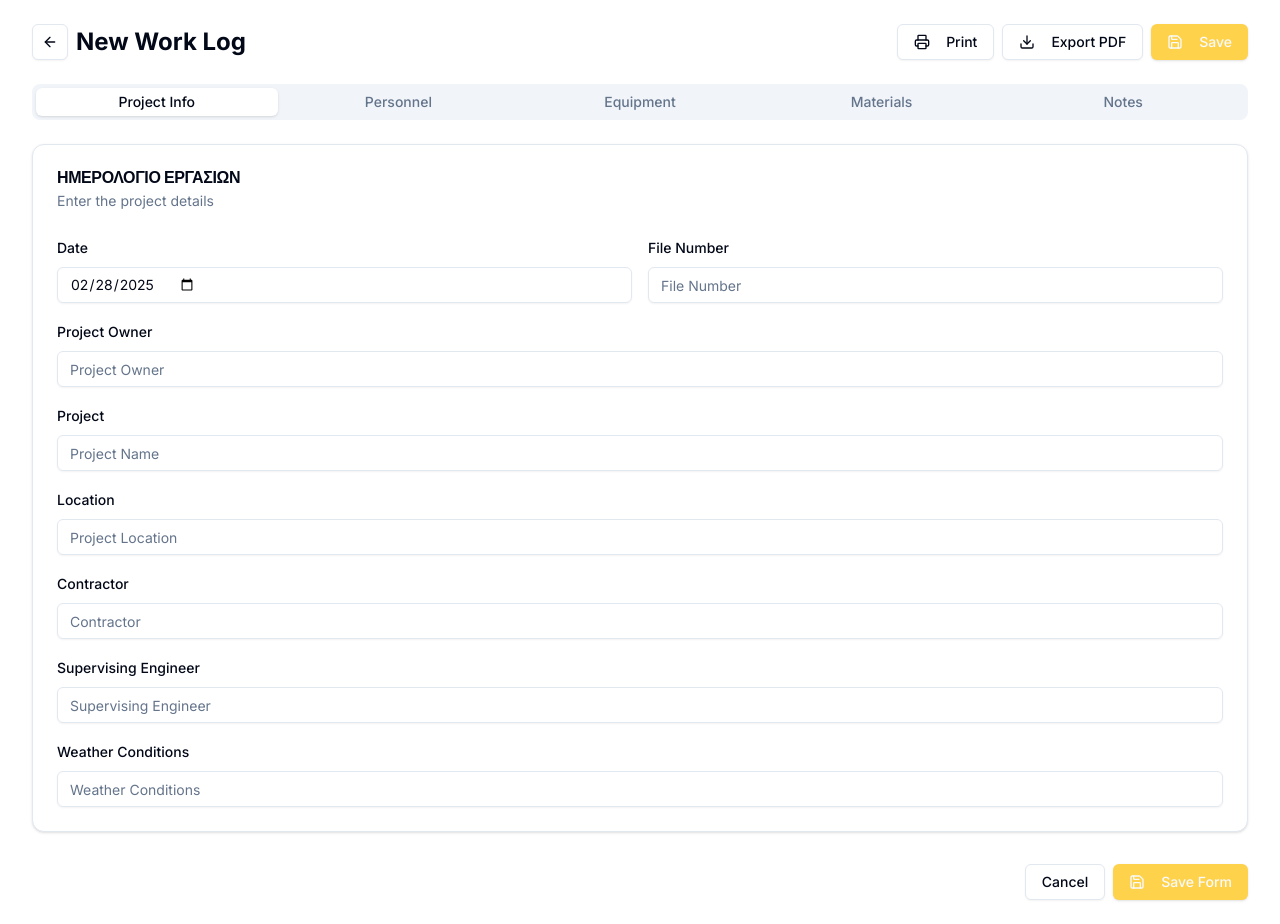
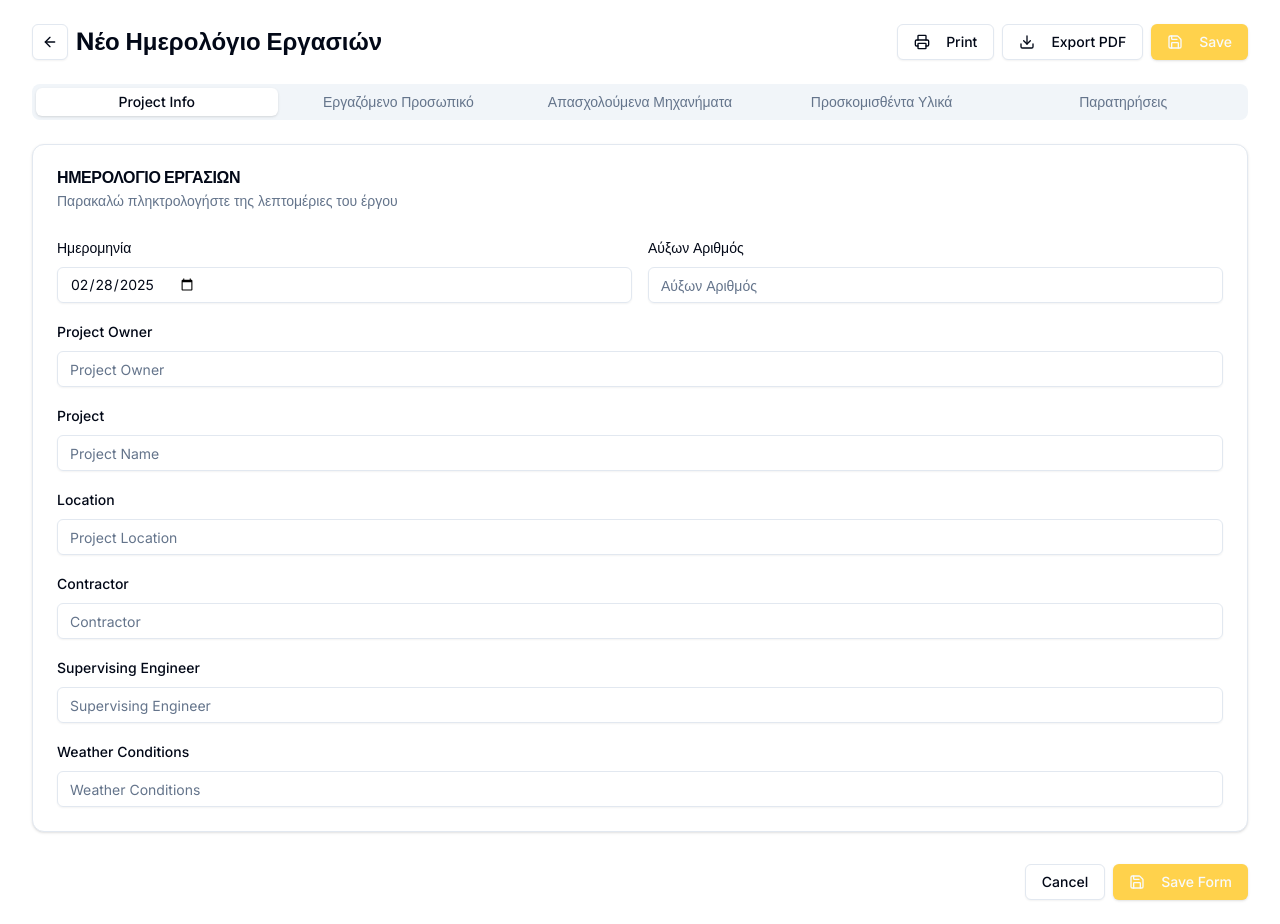
Before and after one commit to mstath1s/Construction_worker_log, a Next.js app: page /forms/new in a window 1280 px wide. Built offline with nearby package versions, Linux system fonts and the light colour scheme.

Commit message:
localize some string and add input type to be numbers

```diff
--- a/app/forms/new/page.tsx
+++ b/app/forms/new/page.tsx
@@ -137,7 +137,7 @@ export default function NewFormPage() {
               <ArrowLeft className="h-4 w-4" />
             </Link>
           </Button>
-          <h1 className="text-2xl font-bold">New Work Log</h1>
+          <h1 className="text-2xl font-bold">Nέο Ημερολόγιο Εργασιών</h1>
         </div>
         <div className="flex gap-2">
           <Button variant="outline" onClick={() => window.print()}>
@@ -160,17 +160,17 @@ export default function NewFormPage() {
           <Tabs defaultValue="project" className="w-full">
             <TabsList className="grid grid-cols-5 w-full">
               <TabsTrigger value="project">Project Info</TabsTrigger>
-              <TabsTrigger value="personnel">Personnel</TabsTrigger>
-              <TabsTrigger value="equipment">Equipment</TabsTrigger>
-              <TabsTrigger value="materials">Materials</TabsTrigger>
-              <TabsTrigger value="notes">Notes</TabsTrigger>
+              <TabsTrigger value="personnel">Εργαζόμενο Προσωπικό</TabsTrigger>
+              <TabsTrigger value="equipment">Απασχολούμενα Μηχανήματα</TabsTrigger>
+              <TabsTrigger value="materials">Προσκομισθέντα Υλικά</TabsTrigger>
+              <TabsTrigger value="notes">Παρατηρήσεις</TabsTrigger>
             </TabsList>
 
             <TabsContent value="project" className="mt-6">
               <Card>
                 <CardHeader>
                   <CardTitle>ΗΜΕΡΟΛΟΓΙΟ ΕΡΓΑΣΙΩΝ</CardTitle>
-                  <CardDescription>Enter the project details</CardDescription>
+                  <CardDescription>Παρακαλώ πληκτρολογήστε της λεπτομέριες του έργου</CardDescription>
                 </CardHeader>
                 <CardContent className="space-y-4">
                   <div className="grid grid-cols-1 md:grid-cols-2 gap-4">
@@ -179,7 +179,7 @@ export default function NewFormPage() {
                       name="date"
                       render={({ field }) => (
                         <FormItem>
-                          <FormLabel>Date</FormLabel>
+                          <FormLabel>Ημερομηνία</FormLabel>
                           <FormControl>
                             <Input type="date" {...field} />
                           </FormControl>
@@ -192,9 +192,9 @@ export default function NewFormPage() {
                       name="fileNumber"
                       render={({ field }) => (
                         <FormItem>
-                          <FormLabel>File Number</FormLabel>
+                          <FormLabel>Αύξων Αριθμός</FormLabel>
                           <FormControl>
-                            <Input placeholder="File Number" {...field} />
+                            <Input type="number" placeholder="Αύξων Αριθμός" {...field} />
                           </FormControl>
                           <FormMessage />
                         </FormItem>
@@ -305,9 +305,9 @@ export default function NewFormPage() {
                         name="foremen"
                         render={({ field }) => (
                           <FormItem>
-                            <FormLabel>Foremen</FormLabel>
+                            <FormLabel>Εργοδηγοί</FormLabel>
                             <FormControl>
-                              <Input placeholder="Number of Foremen" {...field} />
+                            <Input type="number" placeholder="Αριθμός των Εργοδηγών" {...field} />
                             </FormControl>
                             <FormMessage />
                           </FormItem>
@@ -319,9 +319,9 @@ export default function NewFormPage() {
                         name="supervisors"
                         render={({ field }) => (
                           <FormItem>
-                            <FormLabel>Supervisors</FormLabel>
+                            <FormLabel>Επιστάτες</FormLabel>
                             <FormControl>
-                              <Input placeholder="Number of Supervisors" {...field} />
+                            <Input type="number" placeholder="Αριθμός των Επιστατών" {...field} />
                             </FormControl>
                             <FormMessage />
                           </FormItem>
@@ -333,9 +333,9 @@ export default function NewFormPage() {
                         name="technicians"
                         render={({ field }) => (
                           <FormItem>
-                            <FormLabel>Technicians</FormLabel>
+                            <FormLabel>Τεχνίτες</FormLabel>
                             <FormControl>
-                              <Input placeholder="Number of Technicians" {...field} />
+                            <Input type="number" placeholder="Number of Technicians" {...field} />
                             </FormControl>
                             <FormMessage />
                           </FormItem>
@@ -347,9 +347,9 @@ export default function NewFormPage() {
                         name="assistants"
                         render={({ field }) => (
                           <FormItem>
-                            <FormLabel>Assistants</FormLabel>
+                            <FormLabel>Βοηθοί</FormLabel>
                             <FormControl>
-                              <Input placeholder="Number of Assistants" {...field} />
+                            <Input type="number" placeholder="Number of Assistants" {...field} />
                             </FormControl>
                             <FormMessage />
                           </FormItem>
@@ -361,9 +361,9 @@ export default function NewFormPage() {
                         name="workers"
                         render={({ field }) => (
                           <FormItem>
-                            <FormLabel>Workers</FormLabel>
+                            <FormLabel>Εργάτες</FormLabel>
                             <FormControl>
-                              <Input placeholder="Number of Workers" {...field} />
+                            <Input type="number" placeholder="Number of Workers" {...field} />
                             </FormControl>
                             <FormMessage />
                           </FormItem>
@@ -375,9 +375,9 @@ export default function NewFormPage() {
                         name="operators"
                         render={({ field }) => (
                           <FormItem>
-                            <FormLabel>Operators</FormLabel>
+                            <FormLabel>Χειριστές</FormLabel>
                             <FormControl>
-                              <Input placeholder="Number of Operators" {...field} />
+                            <Input type="number" placeholder="Number of Operators" {...field} />
                             </FormControl>
                             <FormMessage />
                           </FormItem>
@@ -389,9 +389,9 @@ export default function NewFormPage() {
                         name="drivers"
                         render={({ field }) => (
                           <FormItem>
-                            <FormLabel>Drivers</FormLabel>
+                            <FormLabel>Οδηγοί</FormLabel>
                             <FormControl>
-                              <Input placeholder="Number of Drivers" {...field} />
+                            <Input type="number" placeholder="Number of Drivers" {...field} />
                             </FormControl>
                             <FormMessage />
                           </FormItem>
@@ -400,7 +400,7 @@ export default function NewFormPage() {
                     </div>
 
                     <div className="space-y-4">
-                      <h3 className="font-medium text-lg">ΕΚΤΕΛΟΥΜΕΝΕΣ ΕΡΓΑΣΙΕΣ (Work Executed)</h3>
+                      <h3 className="font-medium text-lg">ΕΚΤΕΛΟΥΜΕΝΕΣ ΕΡΓΑΣΙΕΣ</h3>
 
                       <FormField
                         control={form.control}
--- a/app/page.tsx
+++ b/app/page.tsx
@@ -7,7 +7,7 @@ export default function HomePage() {
     <div className="flex flex-col min-h-screen">
       <header className="border-b">
         <div className="container flex items-center justify-between py-4">
-          <h1 className="text-2xl font-bold">ConstructionLog</h1>
+          <h1 className="text-2xl font-bold">Ημερολόγιο Εργασιών</h1>
           <Button asChild>
             <Link href="/forms/new">
               <Plus className="w-4 h-4 mr-2" />
--- /dev/null
+++ b/nodemon.js
@@ -0,0 +1,6 @@
+{
+    "verbose": true,
+    "ignore": ["node_modules", ".next"],
+    "watch": ["server/**/*", "server.js"],
+    "ext": "js json"
+}
--- a/package.json
+++ b/package.json
@@ -15,6 +15,7 @@
     "@radix-ui/react-tabs": "^1.1.3",
     "class-variance-authority": "^0.7.1",
     "clsx": "^2.1.1",
+    "construction-app": "file:",
     "lucide-react": "^0.476.0",
     "next": "14.2.16",
     "react": "^18",
@@ -30,6 +31,7 @@
     "@types/react-dom": "^18",
     "eslint": "^8",
     "eslint-config-next": "14.2.16",
+    "nodemon": "^3.1.9",
     "postcss": "^8",
     "tailwindcss": "^3.4.1",
     "typescript": "^5"
```
Also changed, not shown: 1 other file (tests, documents, lock files or other folders).
